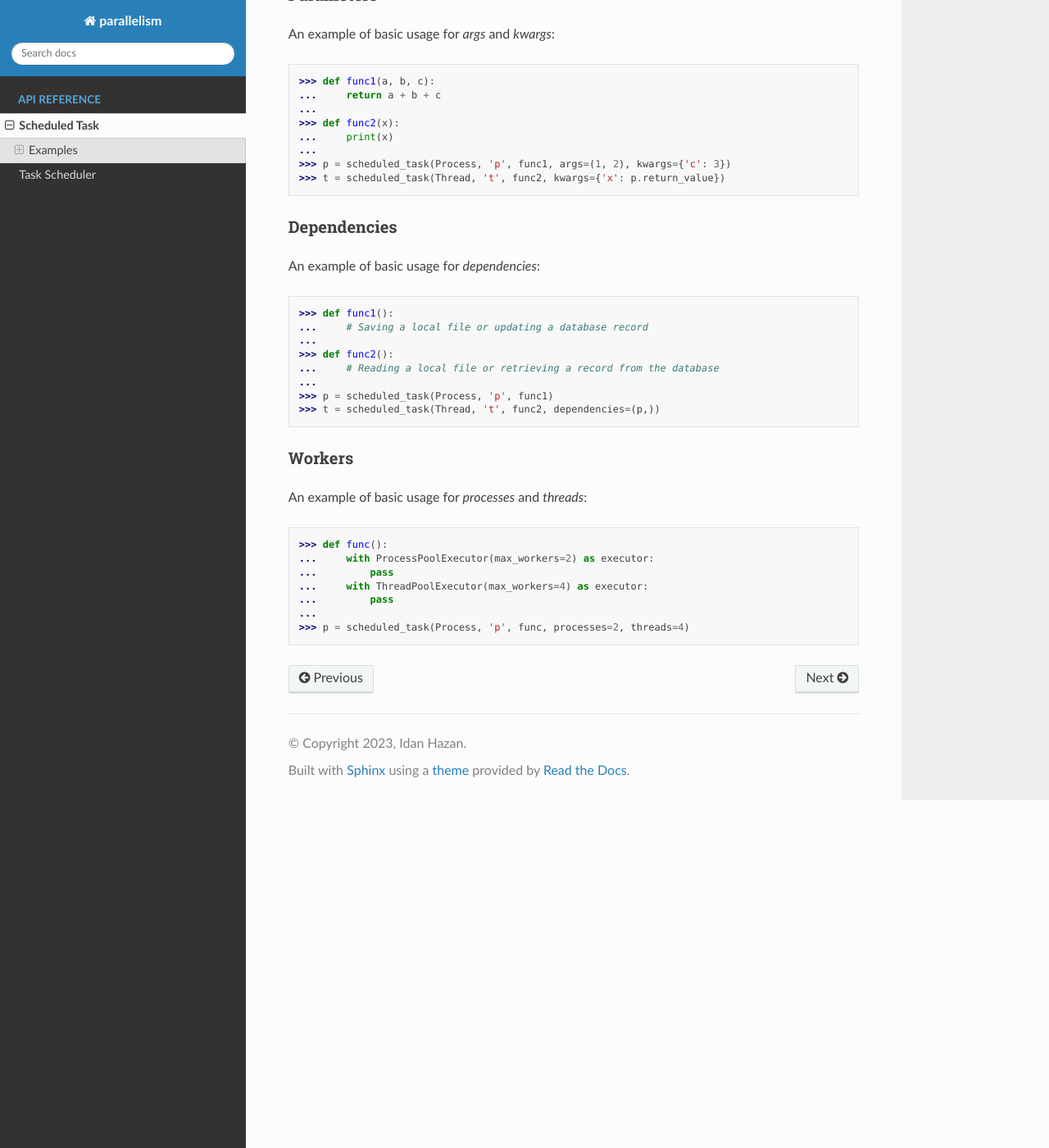
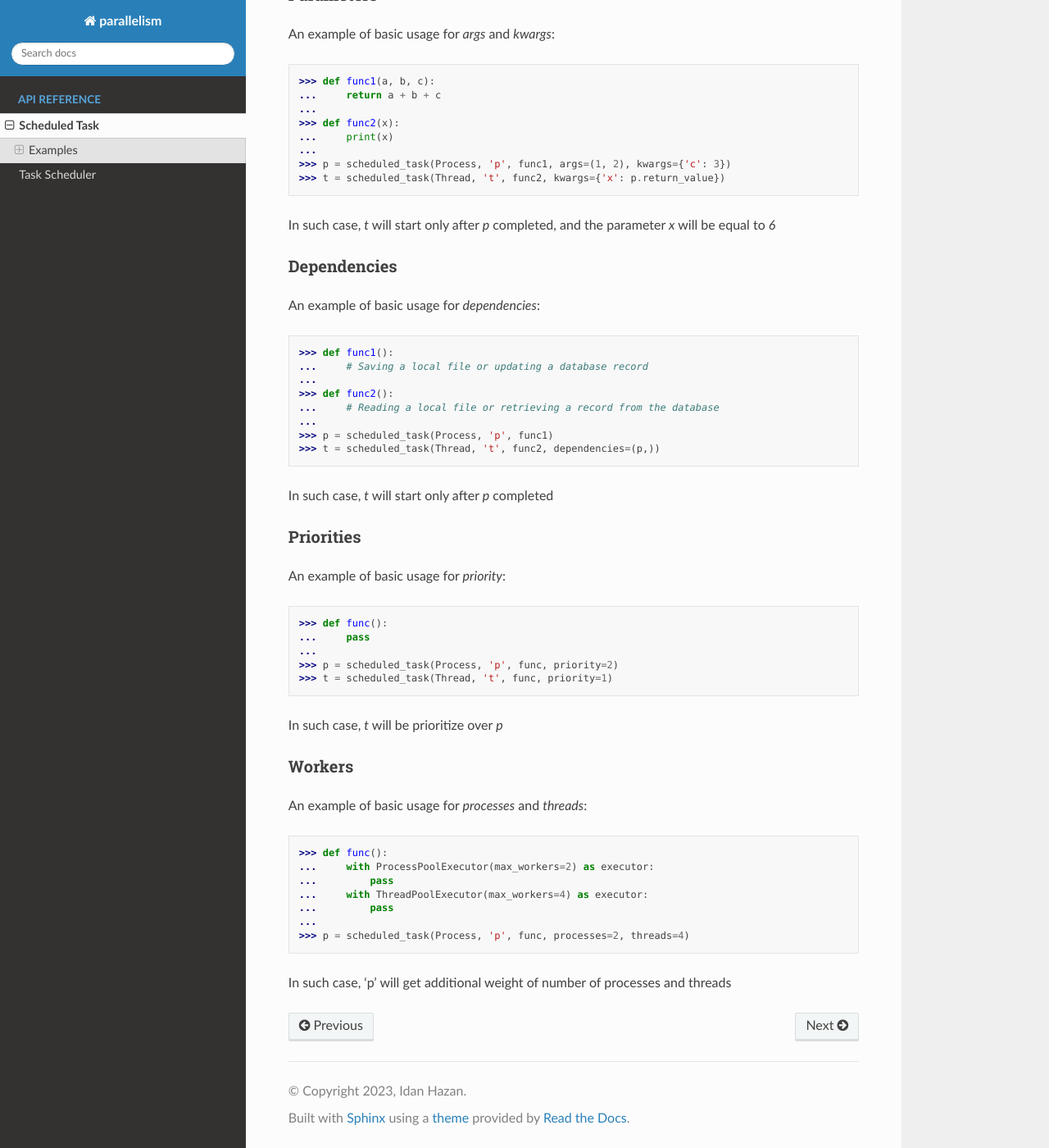
Before and after one commit to idanhazan/parallelism, a Sphinx documentation site: the page built from docs/api_reference/scheduled_task.rst, in a window 1280 px wide and 1400 px high, scrolled down 1007 px. Shown: the whole window at 82% size. Built offline with Sphinx 7.4.7 and the Read the Docs theme 2.0.0, drawn with Linux system fonts in a browser that asks for light colours.

Commit message:
Update scheduled_task.rst

```diff
--- a/docs/api_reference/scheduled_task.rst
+++ b/docs/api_reference/scheduled_task.rst
@@ -83,6 +83,8 @@ An example of basic usage for `args` and `kwargs`:
 >>> p = scheduled_task(Process, 'p', func1, args=(1, 2), kwargs={'c': 3})
 >>> t = scheduled_task(Thread, 't', func2, kwargs={'x': p.return_value})
 
+In such case, `t` will start only after `p` completed, and the parameter `x` will be equal to `6`
+
 Dependencies
 ************
 
@@ -97,6 +99,21 @@ An example of basic usage for `dependencies`:
 >>> p = scheduled_task(Process, 'p', func1)
 >>> t = scheduled_task(Thread, 't', func2, dependencies=(p,))
 
+In such case, `t` will start only after `p` completed
+
+Priorities
+**********
+
+An example of basic usage for `priority`:
+
+>>> def func():
+...     pass
+...
+>>> p = scheduled_task(Process, 'p', func, priority=2)
+>>> t = scheduled_task(Thread, 't', func, priority=1)
+
+In such case, `t` will be prioritize over `p`
+
 Workers
 *******
 
@@ -109,3 +126,5 @@ An example of basic usage for `processes` and `threads`:
 ...         pass
 ...
 >>> p = scheduled_task(Process, 'p', func, processes=2, threads=4)
+
+In such case, 'p' will get additional weight of number of processes and threads
```
